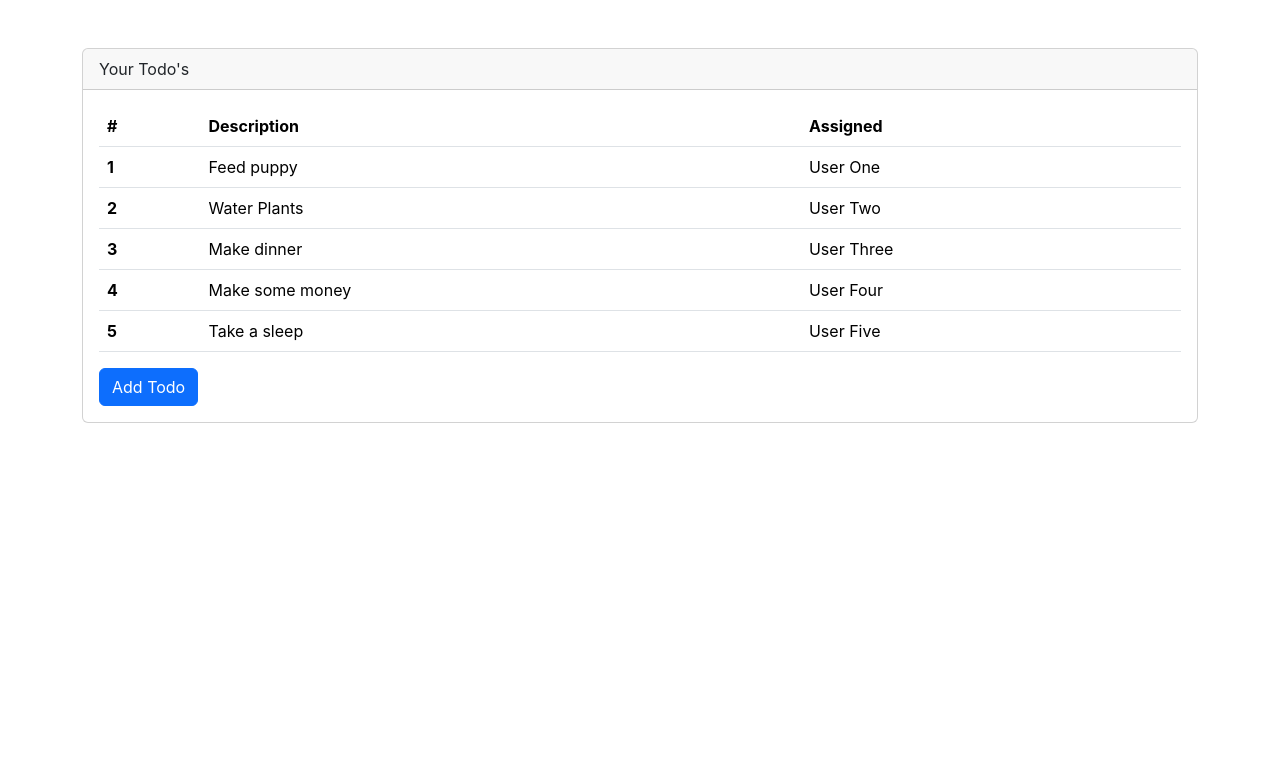
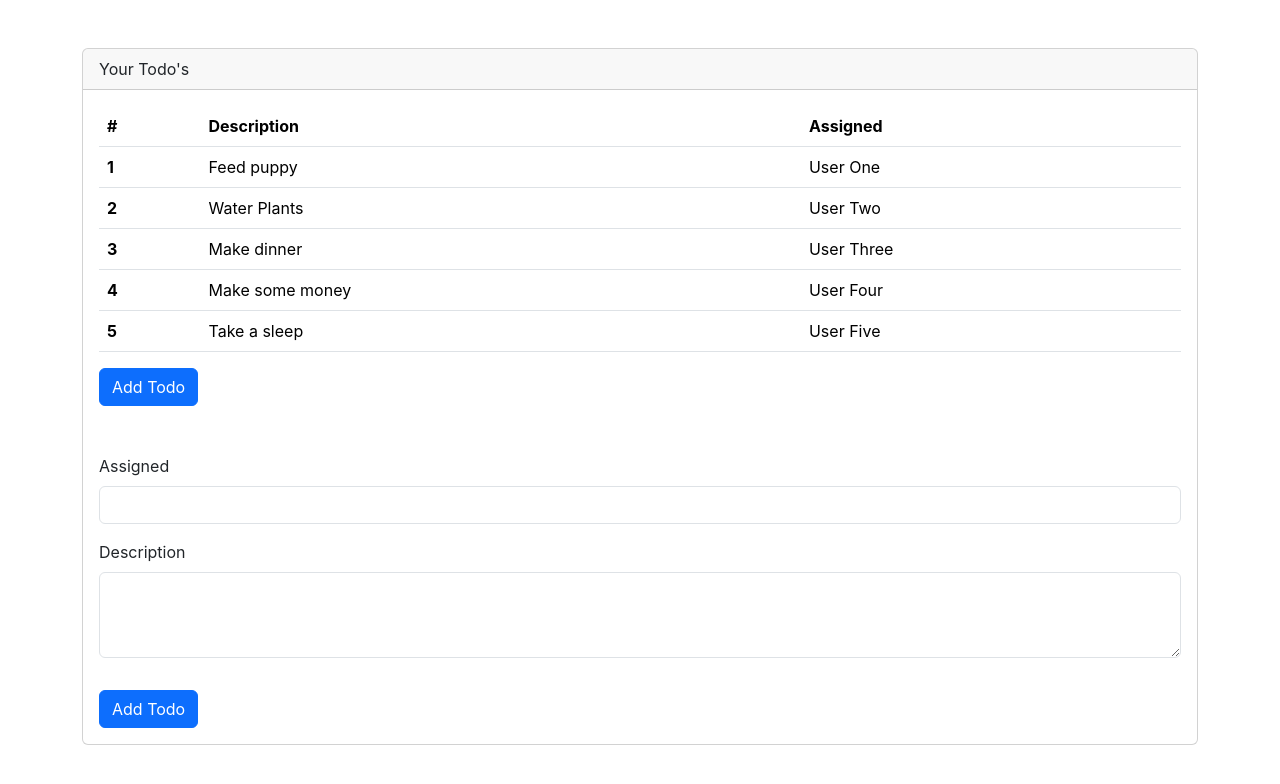
Before and after one commit to Dan1elJr/react-todos, a React (Create React App) app: page / in a window 1280 px wide. Shown: the top 784 px of the page. Built offline with nearby package versions, Linux system fonts and the light colour scheme.

Commit message:
React/Fundamentals - Adding User input to React form

```diff
--- a/src/App.js
+++ b/src/App.js
@@ -1,25 +1,26 @@
-import React,{useState} from 'react';
+import React, { useState } from 'react';
 import './App.css';
 import TodoTable from './components/TodoTable';
+import NewTodoForm from './components/NewTodoForm';
 
 function App() {
   //Object array for input into component
- const [todos,setTodos] = useState([
-  {rowNumber:1, rowDescription:'Feed puppy', rowAssigned:'User One'},
-  {rowNumber:2, rowDescription:'Water Plants', rowAssigned:'User Two'},
-  {rowNumber:3, rowDescription:'Make dinner', rowAssigned:'User Three'},
-  {rowNumber:4, rowDescription:'Make some money', rowAssigned:'User Four'},
-  {rowNumber:5, rowDescription:'Take a sleep', rowAssigned:'User Five'}
+  const [todos, setTodos] = useState([
+    { rowNumber: 1, rowDescription: 'Feed puppy', rowAssigned: 'User One' },
+    { rowNumber: 2, rowDescription: 'Water Plants', rowAssigned: 'User Two' },
+    { rowNumber: 3, rowDescription: 'Make dinner', rowAssigned: 'User Three' },
+    { rowNumber: 4, rowDescription: 'Make some money', rowAssigned: 'User Four' },
+    { rowNumber: 5, rowDescription: 'Take a sleep', rowAssigned: 'User Five' }
   ]);
 
   const addTodo = () => {
-  if(todos.length>0){
+    if (todos.length > 0) {
       const newTodo = {
-      rowNumber: todos.length +1,
+        rowNumber: todos.length + 1,
         rowDescription: 'New Todo',
         rowAssigned: 'User Three'
       };
-    setTodos(todos=>[...todos,newTodo])
+      setTodos(todos => [...todos, newTodo])
       console.log(todos)
     }
 
@@ -32,8 +33,9 @@
           Your Todo's
         </div>
         <div className='card-body'>
-          <TodoTable todos={todos}/>
+          <TodoTable todos={todos} />
           <button className='btn btn-primary' onClick={addTodo}>Add Todo</button>
+          <NewTodoForm/>
         </div>
       </div>
     </div>
--- /dev/null
+++ b/src/components/NewTodoForm.js
@@ -0,0 +1,24 @@
+import React from "react";
+
+function NewTodoForm(){
+
+    return(
+        <div className='mt-5'>
+            <form>
+                <div className='mb-3'>
+                    <label className='form-label'>Assigned</label>
+                    <input type='text' className='form-control' required></input>
+                </div>
+                <div className='mb-3'>
+                    <label className='form-label'>Description</label>
+                    <textarea className='form-control' rows={3} required></textarea>
+                </div>
+                <button type='button' className='btn btn-primary mt-3'>Add Todo</button>
+            </form>
+        </div>
+    )
+
+}
+
+
+export default NewTodoForm
```
Lines whose indentation alone changed are shown as unchanged.
